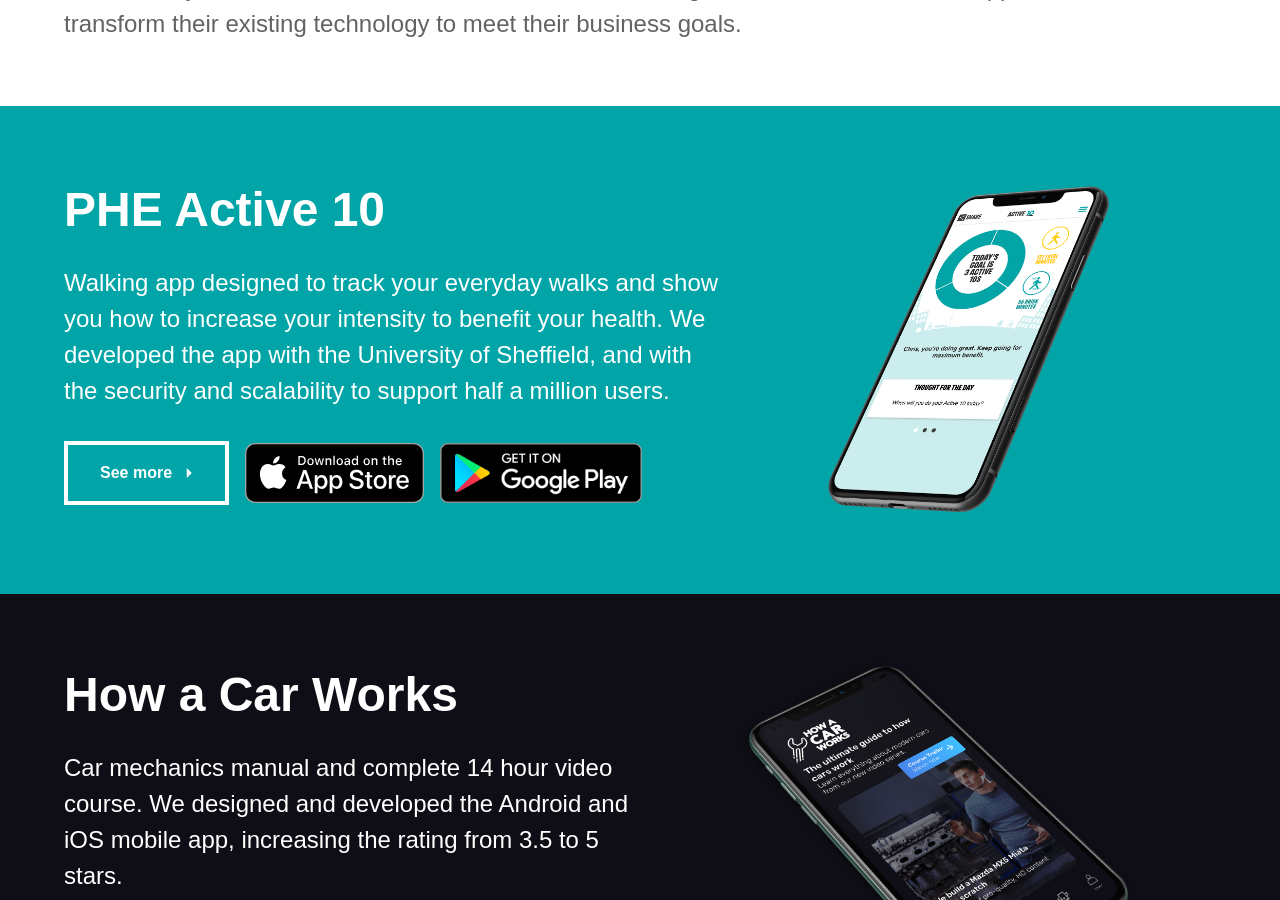
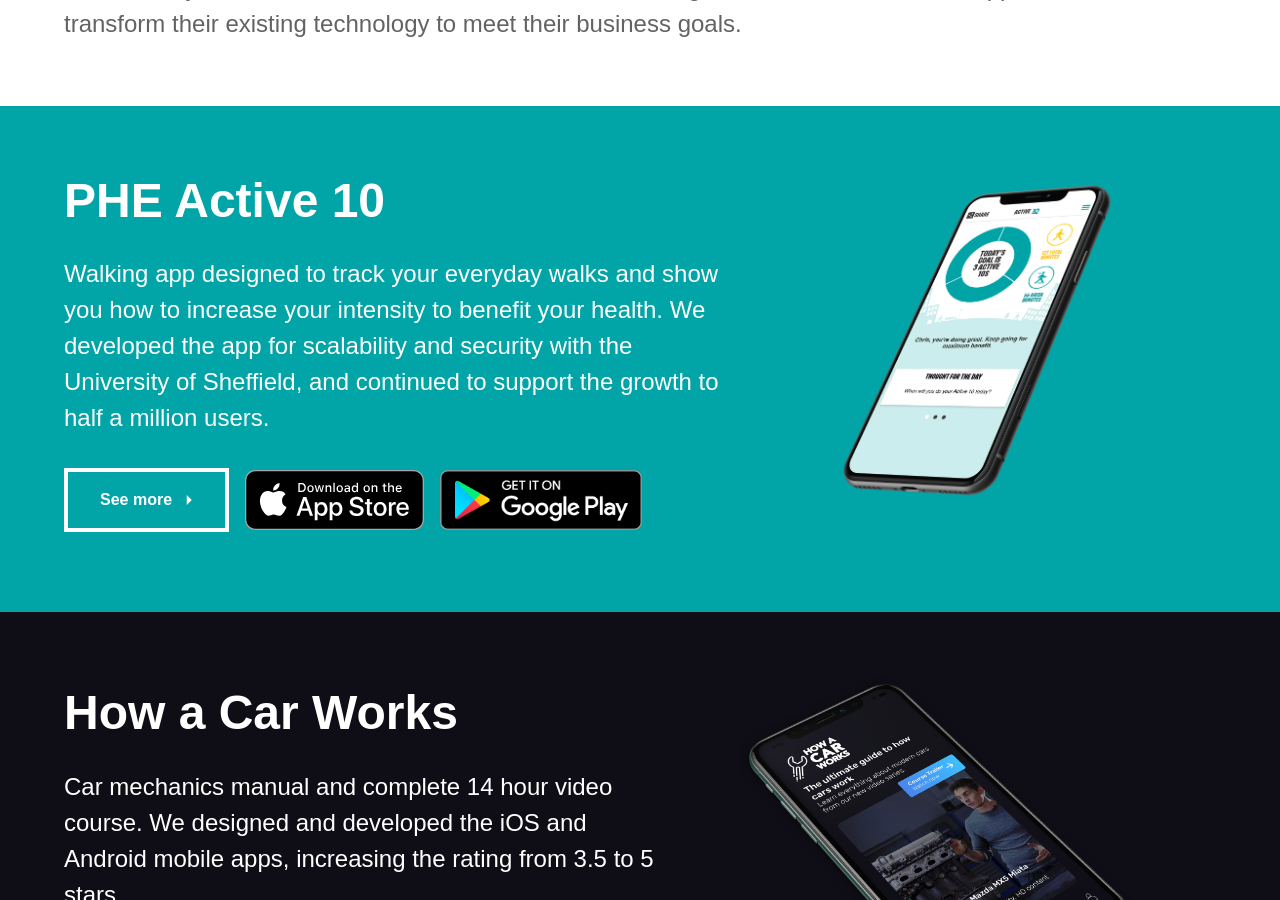
Before and after one commit to chrisjingram/octave-website, a Jekyll site: the page built from index.html, in a window 1280 px wide and 900 px high, scrolled down 1016 px. Built offline with Jekyll 4.4.1, drawn with Linux system fonts in a browser that asks for light colours; nearby versions of some CDN libraries; some web fonts are replaced; some of the changed text lies outside the part shown.

Commit message:
Updated wording for projects

```diff
--- a/_includes/projects.html
+++ b/_includes/projects.html
@@ -2,7 +2,7 @@
   <div class="project active10">
     <div class="project-info">
       <h2>PHE Active 10</h2>
-      <p>Walking app designed to track your everyday walks and show you how to increase your intensity to benefit your health. We developed the app with the University of Sheffield, and with the security and scalability to support half a million users.</p>
+      <p>Walking app designed to track your everyday walks and show you how to increase your intensity to benefit your health. We developed the app for scalability and security with the University of Sheffield, and continued to support the growth to half a million users.</p>
       <div class="project-links">
         <a href="https://apps.apple.com/gb/app/one-you-active-10-walk-tracker/id1204295312" target="_blank" class="button button-white icon-right">See&nbsp;more<i class="material-icons">arrow_right</i></a>
         <a href="https://apps.apple.com/gb/app/one-you-active-10-walk-tracker/id1204295312" target="_blank" class="app-store-play-store"><img src="/assets/images/app-store.svg" alt="Download Active 10 on the App Store"></a>
@@ -16,7 +16,7 @@
   <div class="project hacw">
     <div class="project-info">
       <h2>How a Car Works</h2>
-      <p>Car mechanics manual and complete 14 hour video course. We designed and developed the Android and iOS mobile app, increasing the rating from 3.5 to 5 stars.</p>
+      <p>Car mechanics manual and complete 14 hour video course. We designed and developed the iOS and Android mobile apps, increasing the rating from 3.5 to 5 stars.</p>
       <div class="project-links">
         <a href="https://apps.apple.com/gb/app/how-a-car-works/id961583774" target="_blank" class="button button-white icon-right">See&nbsp;more<i class="material-icons">arrow_right</i></a>
         <a href="https://apps.apple.com/gb/app/how-a-car-works/id961583774" target="_blank" class="app-store-play-store"><img src="/assets/images/app-store.svg" alt="Download How A Car Works on the App Store"></a>
```
Also changed, not shown: other parts of _includes/projects.html (+1 -1 lines).
